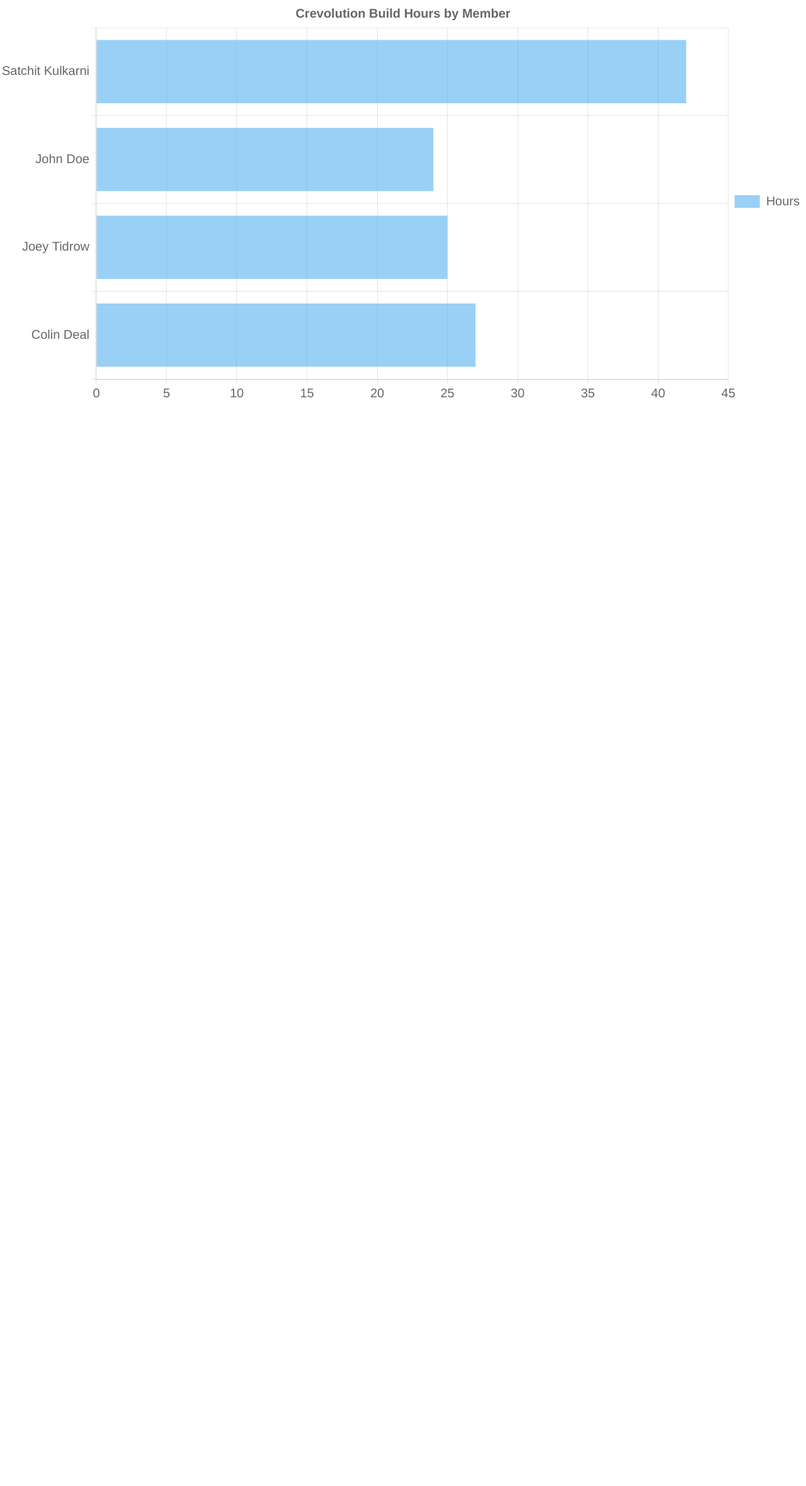
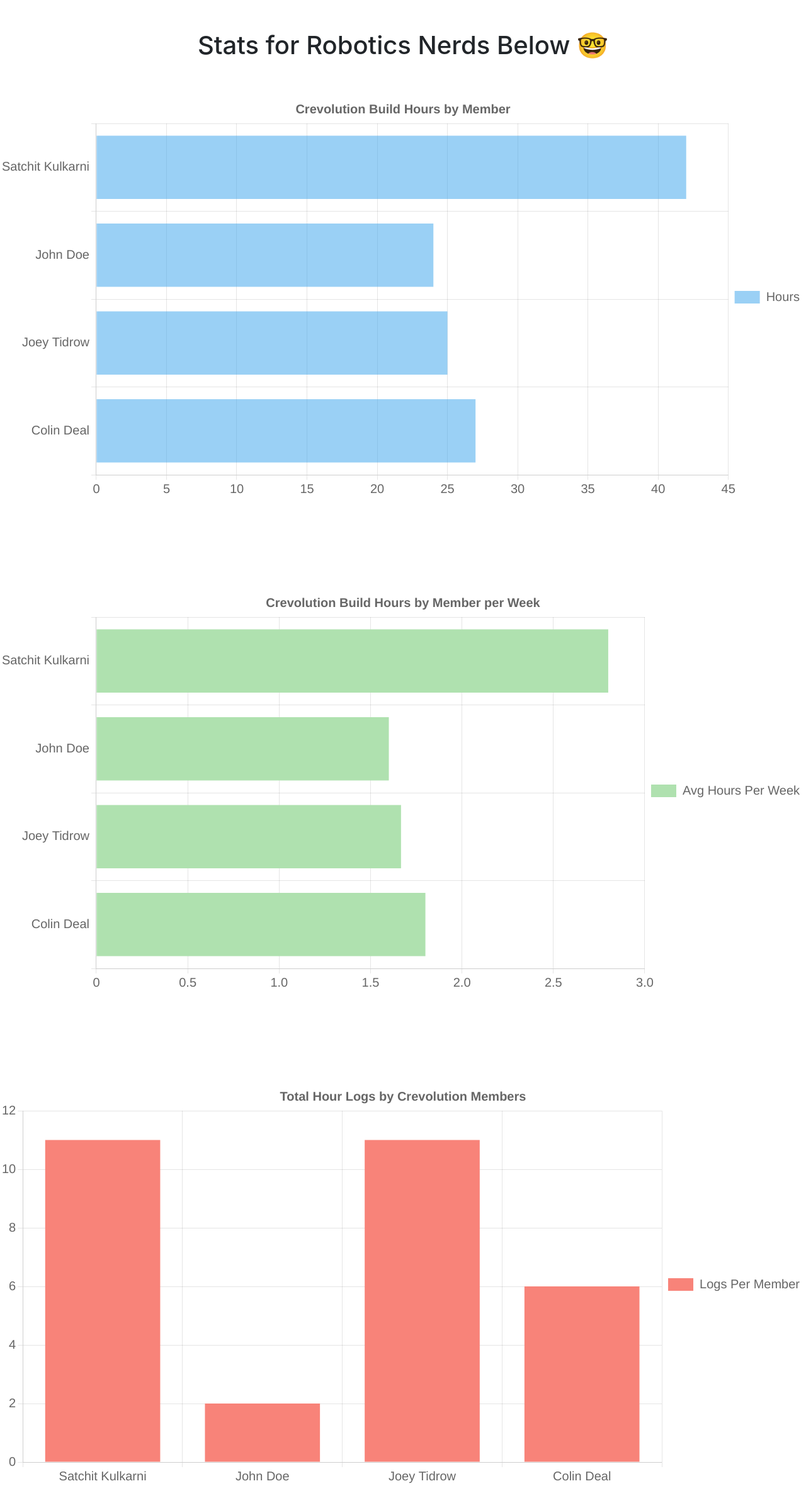
Before and after one commit to SatchitK/CrevBuildHours, a Flask app: page /insights in a window 1280 px wide. Shown: the part 56-2416 px from the top of the page at 63% size. Before the commit the page ends 688 px from the top, so only its background shows below. Run offline with Flask 3, Linux system fonts and the light colour scheme; data comes from the database, SQL or seed files in the repository; both versions use the stored data as it was after the commit; some libraries are stand-ins or nearby versions.

Commit message:
more stats added

```diff
--- a/member_hours.csv
+++ b/member_hours.csv
@@ -1,3 +1,5 @@
 Full Name,Hours
-Satchit Kulkarni,0
+Satchit Kulkarni,42
 John Doe,24
+Joey Tidrow,25
+Colin Deal,27
--- a/website/auth.py
+++ b/website/auth.py
@@ -20,7 +20,7 @@ def login():
             else:
                 flash('Wrong password, try again!', category='error')
         else:
-            flash('Email does not exist!', category='error')
+            flash('Account does not exist!', category='error')
 
     return render_template("login.html", user=current_user)
 
--- a/website/templates/insights.html
+++ b/website/templates/insights.html
@@ -1,7 +1,9 @@
 {% extends "base.html" %}
 {% block title %}Insights{% endblock %} {% block content %}
 <script src="https://cdn.jsdelivr.net/npm/chart.js"></script>
-
+    <br></br>
+    <h1 align="center">Stats for Robotics Nerds Below 🤓</h1>
+    <br></br>
     <canvas id="barChart"></canvas>
 
     <script>
@@ -43,4 +45,95 @@
         });
     </script>
     <br></br>
+    <br></br>
+    <br></br>
+    <canvas id="barChart2"></canvas>
+
+    <script>
+        var ctx = document.getElementById("barChart2").getContext("2d")
+        var chart = new Chart(ctx, {
+            type: 'bar',
+            data: {
+            labels: {{labels | safe}},
+            datasets: [{
+                label: 'Avg Hours Per Week',
+                data: {{avg_pw | safe}},
+                borderColor: '#AFE1AF',
+                backgroundColor: '#AFE1AF',
+            }],
+            },
+            options: {
+
+                indexAxis: 'y',
+                responsive: true,
+                scale: {
+                    font: { size: 20}
+                },
+                plugins: {
+                    legend: {
+                      position: 'right',
+                        labels: {
+                            font: {
+                                size: 20
+                            }
+                        }
+                    },
+                    title: {
+                      display: true,
+                      text: 'Crevolution Build Hours by Member per Week',
+                      font: {
+                        size: 20
+                      }
+                    }
+                },
+            },
+        });
+    </script>
+
+
+    <br></br>
+    <br></br>
+    <br></br>
+    <canvas id="barChart3"></canvas>
+
+    <script>
+        var ctx = document.getElementById("barChart3").getContext("2d")
+        var chart = new Chart(ctx, {
+            type: 'bar',
+            data: {
+            labels: {{labels | safe}},
+            datasets: [{
+                label: 'Logs Per Member',
+                data: {{entries_per_user | safe}},
+                borderColor: '#F88379',
+                backgroundColor: '#F88379',
+            }],
+            },
+            options: {
+
+                indexAxis: 'x',
+                responsive: true,
+                scale: {
+                    font: { size: 20}
+                },
+                plugins: {
+                    legend: {
+                      position: 'right',
+                        labels: {
+                            font: {
+                                size: 20
+                            }
+                        }
+                    },
+                    title: {
+                      display: true,
+                      text: 'Total Hour Logs by Crevolution Members',
+                      font: {
+                        size: 20
+                      }
+                    }
+                },
+            },
+        });
+    </script>
 {% endblock %}
--- a/website/views.py
+++ b/website/views.py
@@ -35,24 +35,52 @@ def home():
 
 @views.route('/insights')
 def insights():
+    #update total hours per person
+    total_entries_per_user = []
     users = User.query.all()
     for user in users:
         total = 0
+        total_entries_per_user.append(len(user.hours))
         for hour in user.hours:
             total += hour.data
             User.query.filter_by(email=user.email).first().total = total
 
+    #get arrays populated for export
     data = []
+    avg_per_week_data = []
     labels = []
+    date_time = []
     for user in users:
         data.append(User.query.filter_by(email=user.email).first().total)
         labels.append(User.query.filter_by(email=user.email).first().fullName)
+        avg_per_week_data.append(User.query.filter_by(email=user.email).first().total / 15)
 
+    for hour in user.hours:
+        date_time.append(hour.date)
+
+    #hours logged each datewise (locally stored)
+    # dates_only = []
+    # for date in date_time:
+    #     date_str = str(date)
+    #     dates_only.append(date_str.split(" ")[0])
+    # print(dates_only)
+
+    # dates_df = pd.DataFrame({"raw_dates":dates_only})
+    # print(dates_df)
+    # sns.histplot(data=dates_df["raw_dates"])
+    # plt.savefig("date_logs.png")
+
+
+    #export data to simple 2 column csv
     df = pd.DataFrame({"Full Name": labels, "Hours" : data})
     df.to_csv("./member_hours.csv", index=False)
     csv_file = "./member_hours.csv"
 
-    return render_template("insights.html", user=current_user, data=data, labels=labels)
+
+
+    return render_template("insights.html", user=current_user, data=data,
+                           labels=labels, avg_pw = avg_per_week_data
+                           ,entries_per_user = total_entries_per_user)
 
 
 @views.route('/delete-hour', methods=['POST'])
```
Also changed, not shown: date_logs.png (added), instance/crevdatabase.db.
